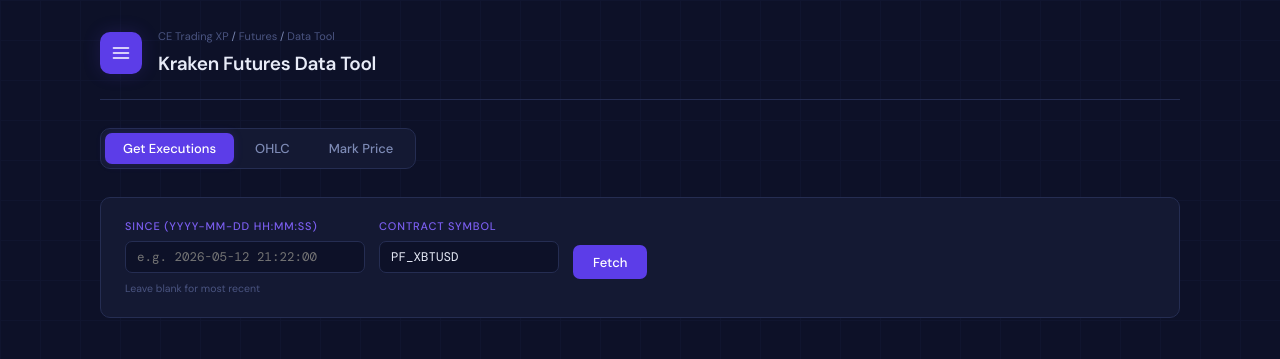
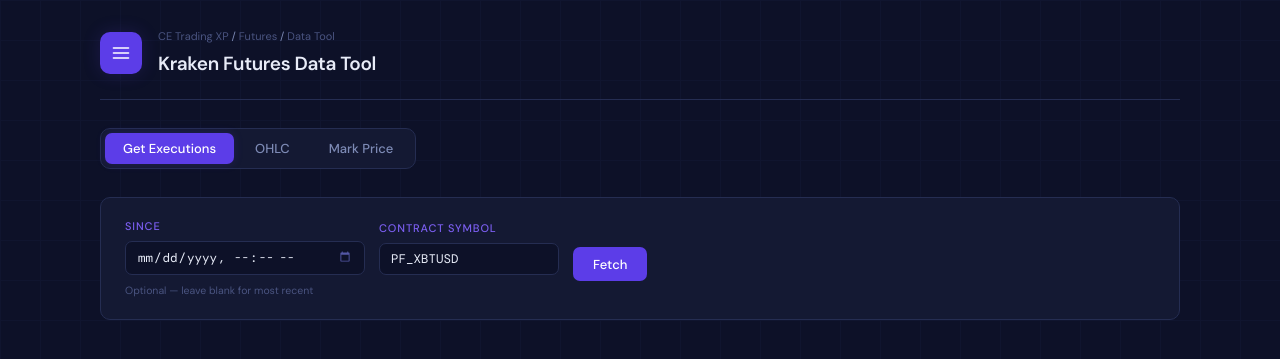
Before and after one commit to glitchinmatrix1/KFAPI-tool, a FastAPI app: page / in a window 1280 px wide. Shown: the top 359 px of the page. Run offline with FastAPI, Linux system fonts and the light colour scheme.

Commit message:
index.html

```diff
--- a/templates/index.html
+++ b/templates/index.html
@@ -43,6 +43,9 @@ h1{font-size:19px;font-weight:600;letter-spacing:-0.02em}
 .field label{font-size:11px;font-weight:500;color:var(--purple-light);text-transform:uppercase;letter-spacing:.08em}
 .field input,.field select{background:var(--navy);border:0.5px solid var(--navy-border);color:var(--text);font-family:'DM Mono',monospace;font-size:12.5px;padding:7px 11px;border-radius:7px;outline:none;transition:border-color .15s;width:100%}
 .field input:focus,.field select:focus{border-color:var(--purple-light)}
+.field input[type="datetime-local"]{cursor:pointer;color-scheme:dark}
+.field input[type="datetime-local"]::-webkit-calendar-picker-indicator{filter:invert(0.6) sepia(1) saturate(3) hue-rotate(200deg);cursor:pointer;opacity:0.7}
+.field input[type="datetime-local"]::-webkit-calendar-picker-indicator:hover{opacity:1}
 .field select option{background:var(--navy-mid)}
 .field .hint{font-size:10.5px;color:var(--text-dim);margin-top:3px}
 .fetch-btn{padding:8px 20px;background:var(--purple);border:none;color:#fff;font-family:'DM Sans',sans-serif;font-size:13px;font-weight:500;border-radius:7px;cursor:pointer;transition:background .15s;white-space:nowrap;align-self:flex-end;height:34px}
@@ -133,9 +136,9 @@ td.uid{color:var(--text-dim);font-size:10px;max-width:120px;overflow:hidden;text
     <div class="config">
       <div class="config-row">
         <div class="field" style="max-width:240px;flex:2">
-          <label>Since (YYYY-MM-DD HH:MM:SS)</label>
-          <input type="text" id="exec-since" placeholder="e.g. 2026-05-12 21:22:00">
-          <span class="hint">Leave blank for most recent</span>
+          <label>Since</label>
+          <input type="datetime-local" id="exec-since">
+          <span class="hint">Optional — leave blank for most recent</span>
         </div>
         <div class="field" style="max-width:180px;flex:1">
           <label>Contract Symbol</label>
@@ -190,12 +193,12 @@ td.uid{color:var(--text-dim);font-size:10px;max-width:120px;overflow:hidden;text
           </select>
         </div>
         <div class="field" style="max-width:220px">
-          <label>From (YYYY-MM-DD HH:MM:SS)</label>
-          <input type="text" id="ohlc-from" placeholder="optional">
+          <label>From</label>
+          <input type="datetime-local" id="ohlc-from">
         </div>
         <div class="field" style="max-width:220px">
-          <label>To (YYYY-MM-DD HH:MM:SS)</label>
-          <input type="text" id="ohlc-to" placeholder="optional">
+          <label>To</label>
+          <input type="datetime-local" id="ohlc-to">
         </div>
         <button class="fetch-btn" id="ohlc-btn" onclick="fetchOHLC()">Fetch</button>
       </div>
@@ -222,12 +225,12 @@ td.uid{color:var(--text-dim);font-size:10px;max-width:120px;overflow:hidden;text
           <input type="text" id="mp-symbol" placeholder="PF_XBTUSD" value="PF_XBTUSD">
         </div>
         <div class="field" style="max-width:240px">
-          <label>Since (YYYY-MM-DD HH:MM:SS)</label>
-          <input type="text" id="mp-since" placeholder="e.g. 2026-06-05 21:03:00">
+          <label>Since</label>
+          <input type="datetime-local" id="mp-since">
         </div>
         <div class="field" style="max-width:240px">
-          <label>Before (YYYY-MM-DD HH:MM:SS)</label>
-          <input type="text" id="mp-before" placeholder="optional">
+          <label>Before</label>
+          <input type="datetime-local" id="mp-before">
         </div>
         <button class="fetch-btn" id="mp-btn" onclick="fetchMarkPrice()">Fetch</button>
       </div>
@@ -264,7 +267,10 @@ function copy(id) {
 
 function tsToMs(s) {
   if (!s || !s.trim()) return null;
-  const d = new Date(s.trim().replace(' ','T') + 'Z');
+  const v = s.trim();
+  // datetime-local gives "2026-05-12T21:22" or "2026-05-12T21:22:00" — append Z for UTC
+  const iso = v.includes('T') ? v + (v.length === 16 ? ':00Z' : 'Z') : v.replace(' ','T') + 'Z';
+  const d = new Date(iso);
   return isNaN(d) ? null : d.getTime();
 }
 
```
